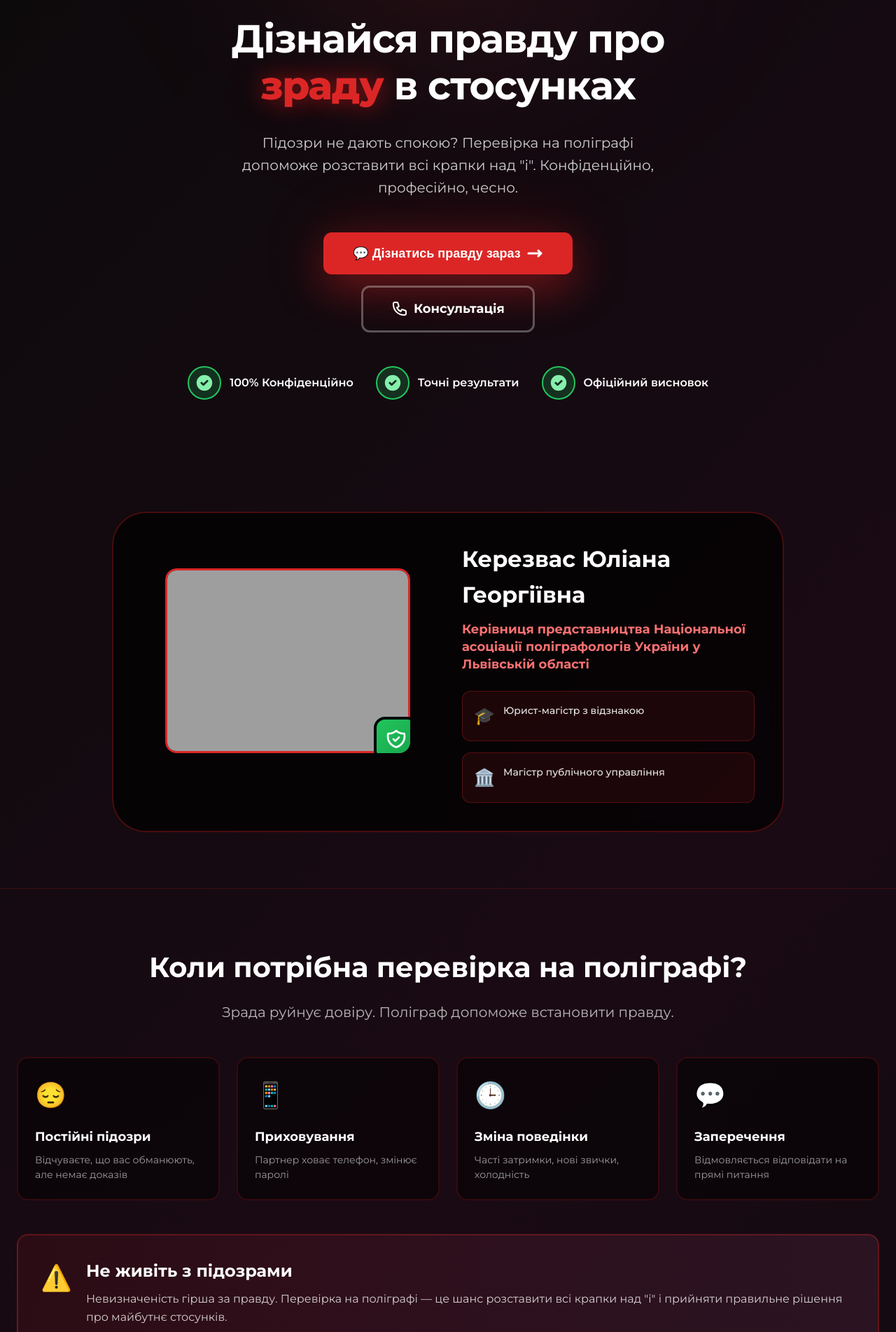
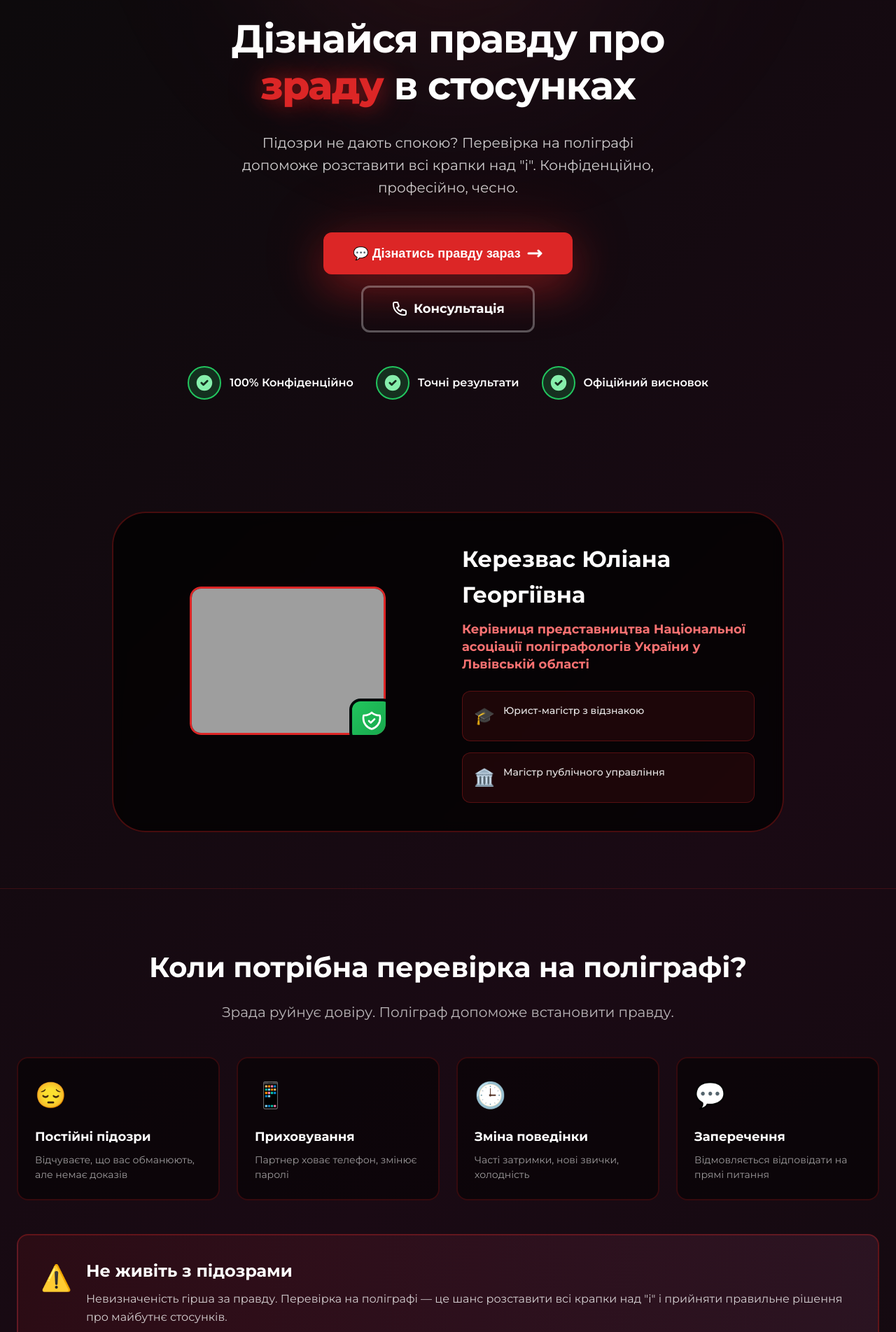
Before and after one commit to BonisOleg/PoligraphNew, a Django app: page /perevirka-na-zradu/ in a window 1280 px wide. Shown: the part 497-2400 px from the top of the page at 70% size. Run offline with Django 4.2, Linux system fonts and the light colour scheme; grey boxes are pictures that could not be loaded.

Commit message:
фото розмір

```diff
--- a/static/css/corporate-landing.css
+++ b/static/css/corporate-landing.css
@@ -351,7 +351,7 @@ body {
 
 .corporate-about__photo-wrapper {
     width: 100%;
-    max-width: 400px;
+    max-width: 280px;
     margin: 0 auto 32px;
     border-radius: 16px;
     overflow: hidden;
--- a/static/css/infidelity-landing.css
+++ b/static/css/infidelity-landing.css
@@ -415,7 +415,7 @@ body {
 .infidelity-specialist__photo {
     position: relative;
     justify-self: center;
-    max-width: 350px;
+    max-width: 280px;
     margin: 0 auto 32px;
     border-radius: 16px;
     overflow: hidden;
```
